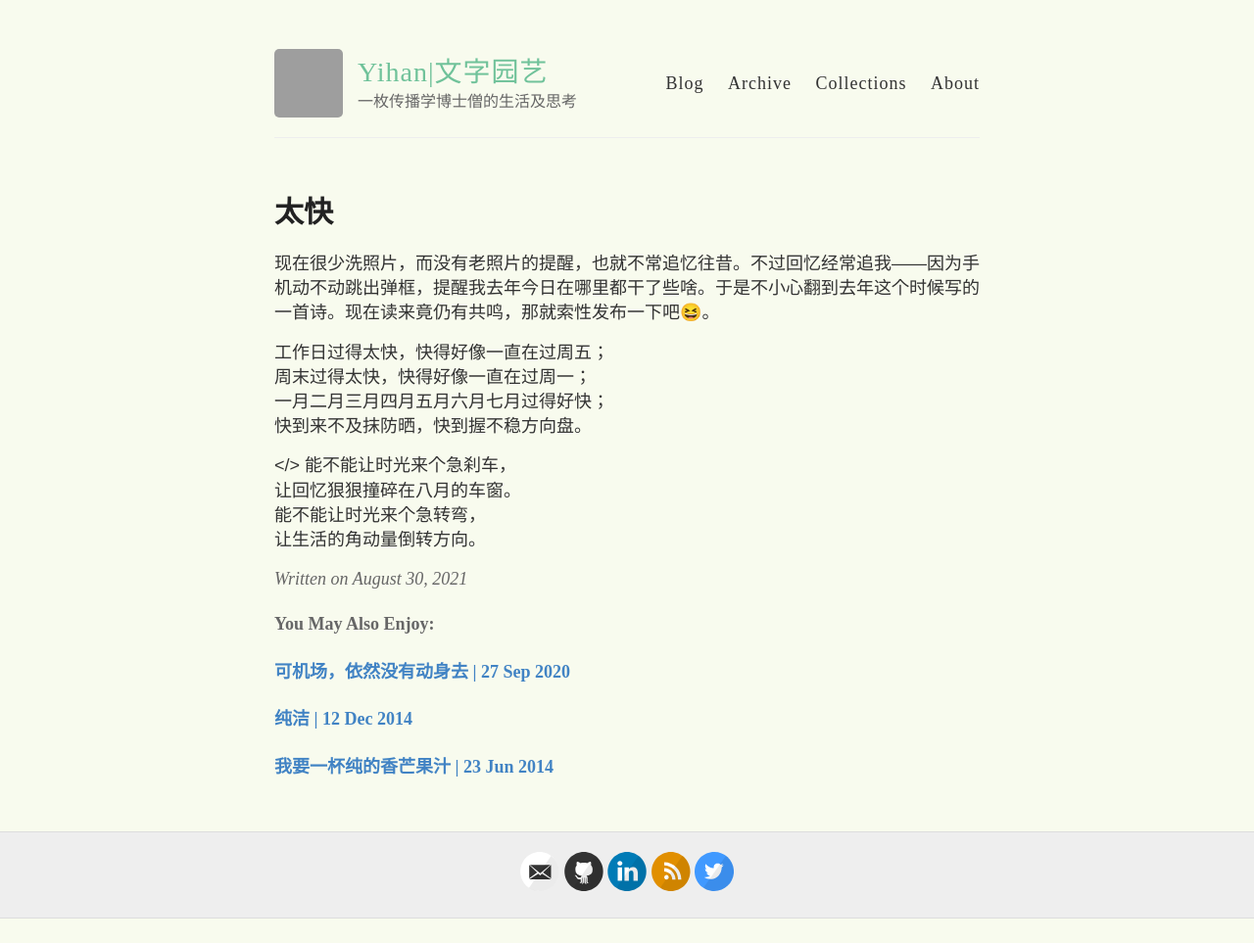
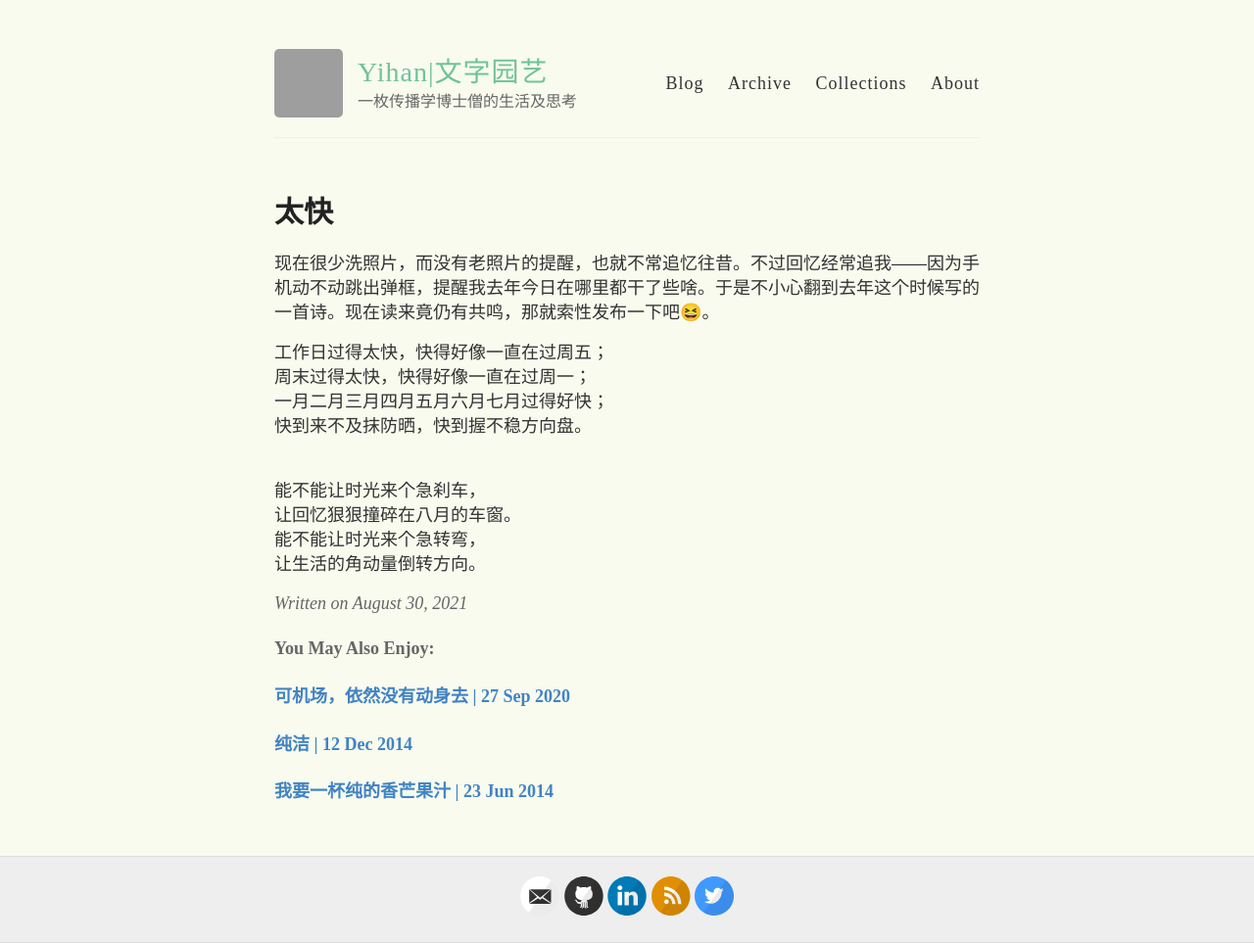
Before and after one commit to yihanxu/yihanxu.github.io, a Jekyll site: the page built from _posts/2021-08-30-too-fast.md, in a window 1280 px wide. Shown: the whole page at 98% size. Built offline with Jekyll 4.4.1, drawn with Linux system fonts in a browser that asks for light colours; comment, search, counter and statistics services are not loaded; before the commit the page ends 938 px from its top, so only the background shows below that; grey boxes are pictures that could not be loaded.

Commit message:
Update 2021-08-30-too-fast.md

```diff
--- a/_posts/2021-08-30-too-fast.md
+++ b/_posts/2021-08-30-too-fast.md
@@ -13,7 +13,7 @@ category: 诗
 一月二月三月四月五月六月七月过得好快；<br/>
 快到来不及抹防晒，快到握不稳方向盘。<br/>
 
-</>
+<br/>
 能不能让时光来个急刹车，<br/>
 让回忆狠狠撞碎在八月的车窗。<br/>
 能不能让时光来个急转弯，<br/>
```
